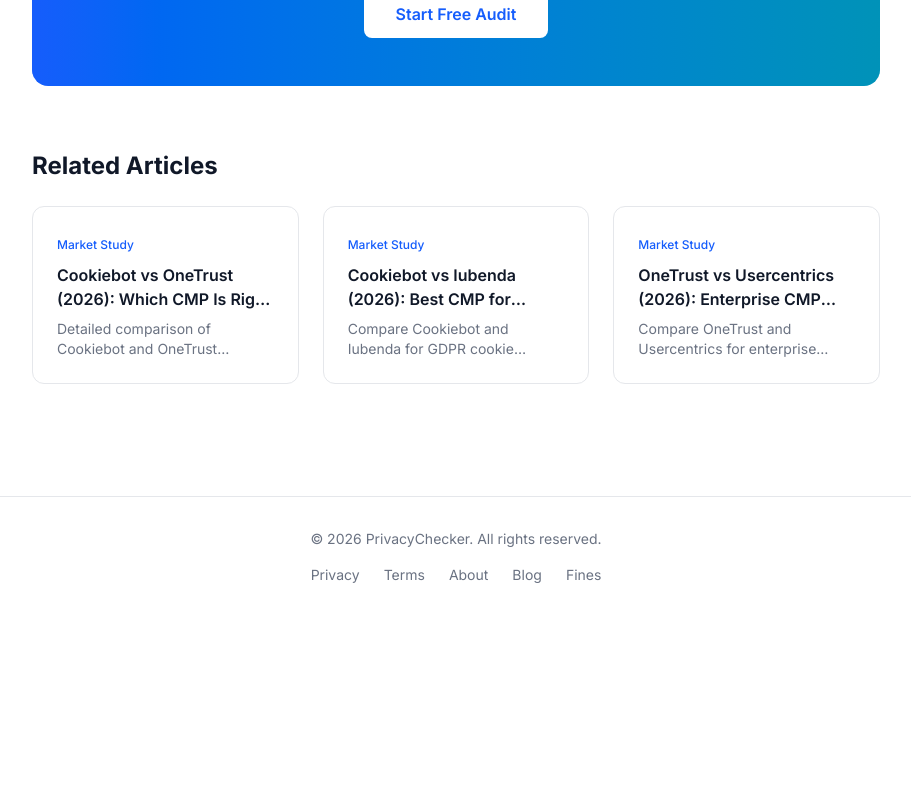
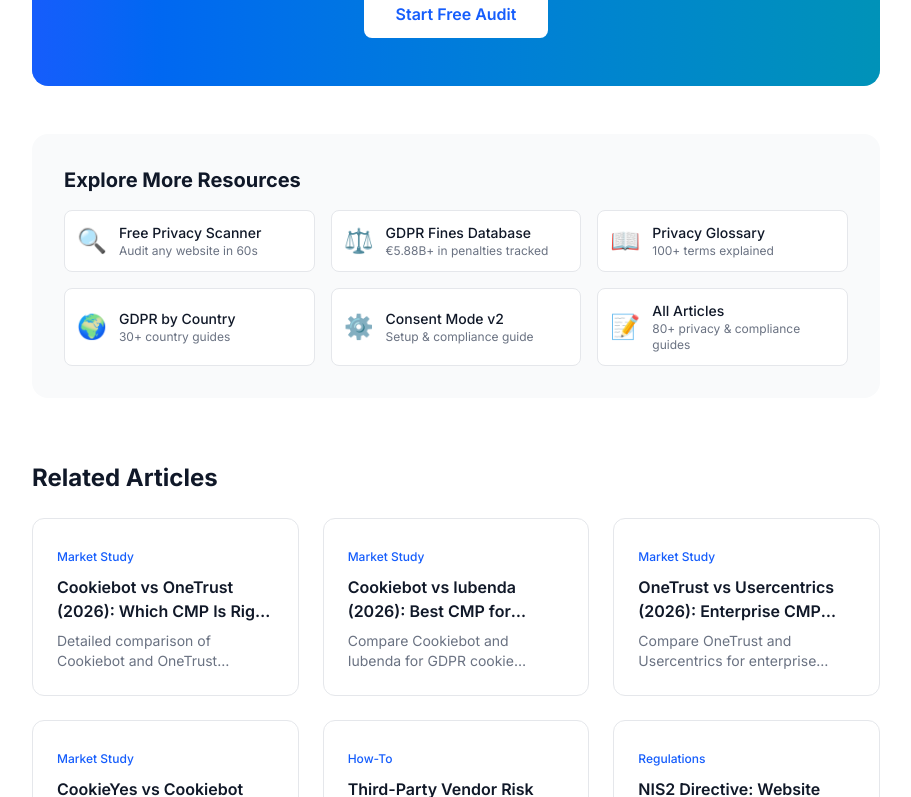
Before and after one commit to williammartin75/privacycheck, a Next.js app: page /blog/termly-vs-iubenda in a window 1280 px wide. Shown: the part 3483-4280 px from the top of the page, without its empty margins (184-1095 px from the left). Before the commit the page ends 4100 px from the top, so only its background shows below. Built offline with nearby package versions, Linux system fonts and the light colour scheme.

Commit message:
feat: add internal links section to all 81 blog articles + increase related articles to 6

```diff
--- a/src/app/blog/ArticleLayout.tsx
+++ b/src/app/blog/ArticleLayout.tsx
@@ -7,9 +7,18 @@
 }
 
 export function ArticleLayout({ post, children }: ArticleLayoutProps) {
-    const related = blogPosts
+    // Same-category related articles (up to 4)
+    const sameCategory = blogPosts
         .filter(p => p.slug !== post.slug && p.category === post.category)
-        .slice(0, 3);
+        .slice(0, 4);
+
+    // Cross-category related articles (up to 2) for broader internal linking
+    const crossCategory = blogPosts
+        .filter(p => p.slug !== post.slug && p.category !== post.category)
+        .sort(() => 0.5 - Math.random())
+        .slice(0, 2);
+
+    const related = [...sameCategory, ...crossCategory];
 
     const jsonLd = {
         '@context': 'https://schema.org',
@@ -122,6 +131,55 @@
                     </Link>
                 </div>
 
+                {/* Internal Links — Key Resources */}
+                <div className="mt-12 bg-gray-50 rounded-2xl p-8">
+                    <h2 className="text-xl font-bold text-gray-900 mb-4">Explore More Resources</h2>
+                    <div className="grid sm:grid-cols-2 md:grid-cols-3 gap-4">
+                        <Link href="/" className="flex items-center gap-3 p-3 bg-white rounded-lg border border-gray-200 hover:border-blue-300 hover:shadow-sm transition">
+                            <span className="text-2xl">🔍</span>
+                            <div>
+                                <span className="block font-medium text-gray-900 text-sm">Free Privacy Scanner</span>
+                                <span className="block text-xs text-gray-500">Audit any website in 60s</span>
+                            </div>
+                        </Link>
+                        <Link href="/fines" className="flex items-center gap-3 p-3 bg-white rounded-lg border border-gray-200 hover:border-blue-300 hover:shadow-sm transition">
+                            <span className="text-2xl">⚖️</span>
+                            <div>
+                                <span className="block font-medium text-gray-900 text-sm">GDPR Fines Database</span>
+                                <span className="block text-xs text-gray-500">€5.88B+ in penalties tracked</span>
+                            </div>
+                        </Link>
+                        <Link href="/glossary" className="flex items-center gap-3 p-3 bg-white rounded-lg border border-gray-200 hover:border-blue-300 hover:shadow-sm transition">
+                            <span className="text-2xl">📖</span>
+                            <div>
+                                <span className="block font-medium text-gray-900 text-sm">Privacy Glossary</span>
+                                <span className="block text-xs text-gray-500">100+ terms explained</span>
+                            </div>
+                        </Link>
+                        <Link href="/gdpr-compliance" className="flex items-center gap-3 p-3 bg-white rounded-lg border border-gray-200 hover:border-blue-300 hover:shadow-sm transition">
+                            <span className="text-2xl">🌍</span>
+                            <div>
+                                <span className="block font-medium text-gray-900 text-sm">GDPR by Country</span>
+                                <span className="block text-xs text-gray-500">30+ country guides</span>
+                            </div>
+                        </Link>
+                        <Link href="/docs/consent-mode" className="flex items-center gap-3 p-3 bg-white rounded-lg border border-gray-200 hover:border-blue-300 hover:shadow-sm transition">
+                            <span className="text-2xl">⚙️</span>
+                            <div>
+                                <span className="block font-medium text-gray-900 text-sm">Consent Mode v2</span>
+                                <span className="block text-xs text-gray-500">Setup & compliance guide</span>
+                            </div>
+                        </Link>
+                        <Link href="/blog" className="flex items-center gap-3 p-3 bg-white rounded-lg border border-gray-200 hover:border-blue-300 hover:shadow-sm transition">
+                            <span className="text-2xl">📝</span>
+                            <div>
+                                <span className="block font-medium text-gray-900 text-sm">All Articles</span>
+                                <span className="block text-xs text-gray-500">80+ privacy & compliance guides</span>
+                            </div>
+                        </Link>
+                    </div>
+                </div>
+
                 {/* Related */}
                 {related.length > 0 && (
                     <div className="mt-16">
```
